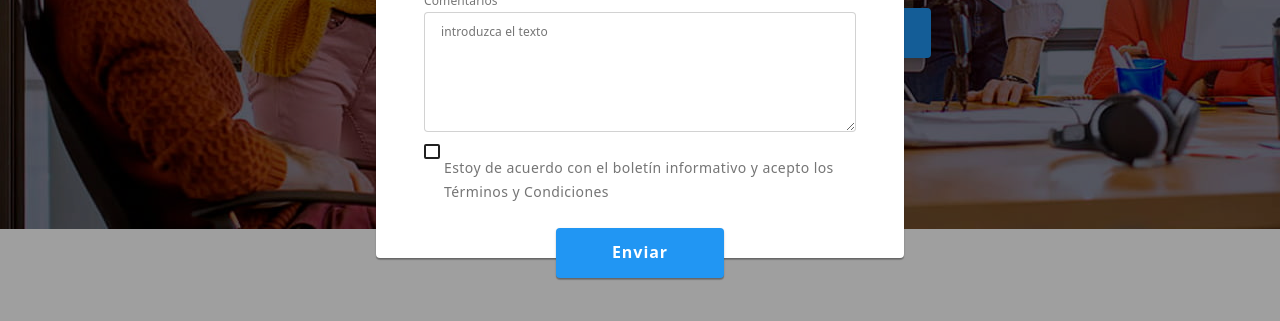
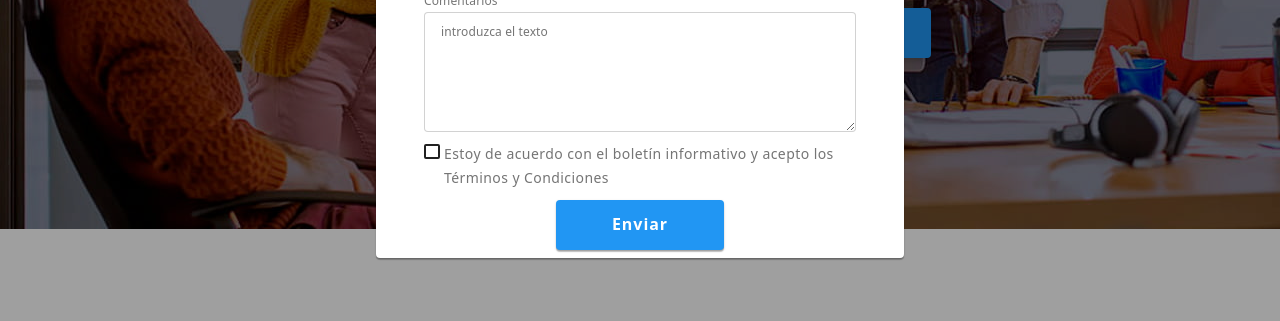
Before and after one commit to Paolaph8/goit-markup-hw-06, a plain HTML site: page index.html in a window 1280 px wide. Both pictures are taken after a click on the button "Solicite nuestro servicio". Shown: the part 451-772 px from the top of the page. Drawn offline with nearby package versions, Linux system fonts and the light colour scheme.

Commit message:
Cambios3

```diff
--- a/index.html
+++ b/index.html
@@ -410,7 +410,7 @@
                                 <use href="./images/icons.svg#icon-checkmark"></use>
                             </svg>
                         </span>
-                        <p class="terms">Estoy de acuerdo con el boletín informativo y acepto los Términos y Condiciones</p>
+                        <span class="terms">Estoy de acuerdo con el boletín informativo y acepto los Términos y Condiciones</span>
                     </label>
                 </div>
                 <button class="send-botton" type="submit">Enviar</button>
```
